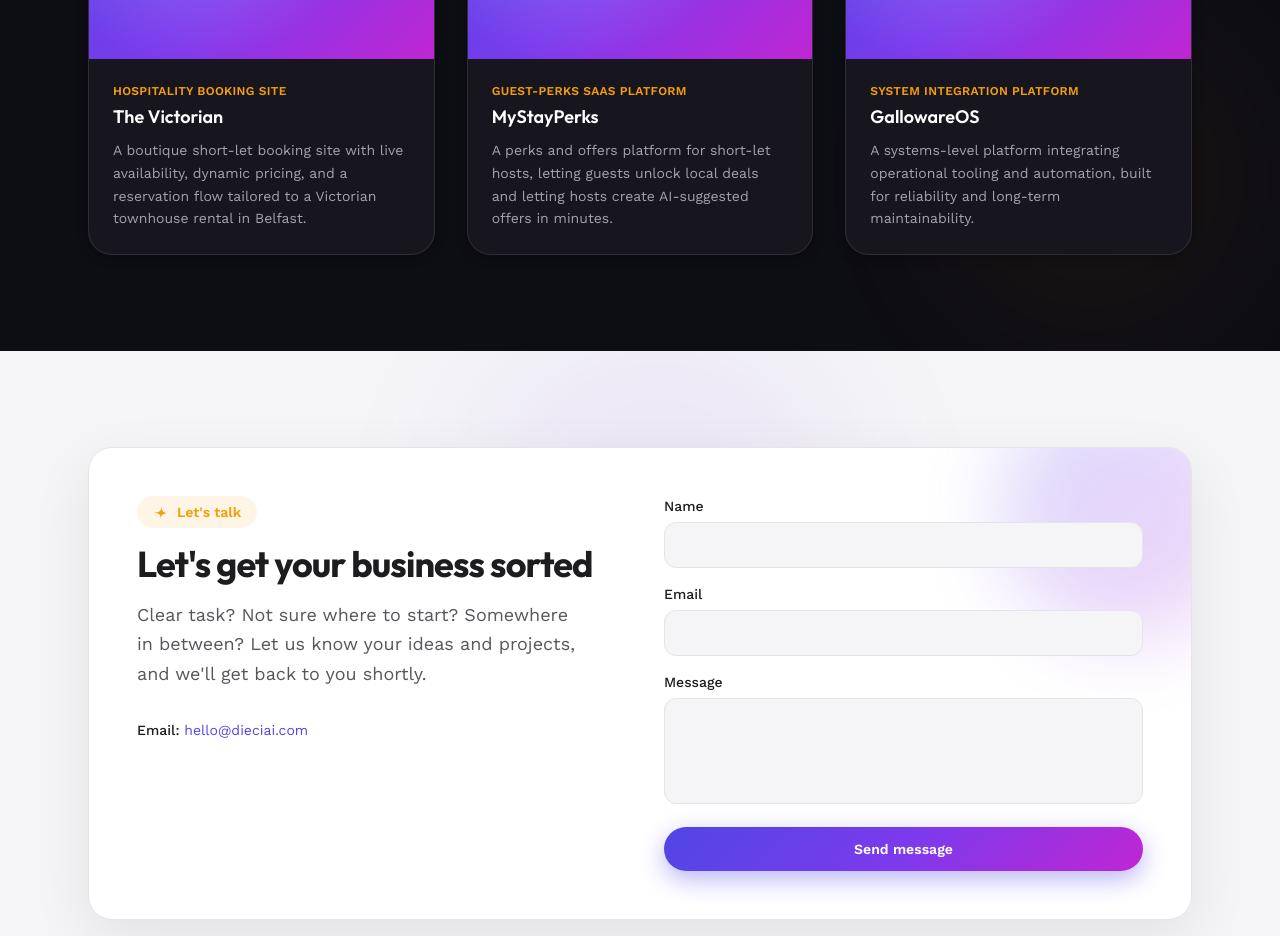
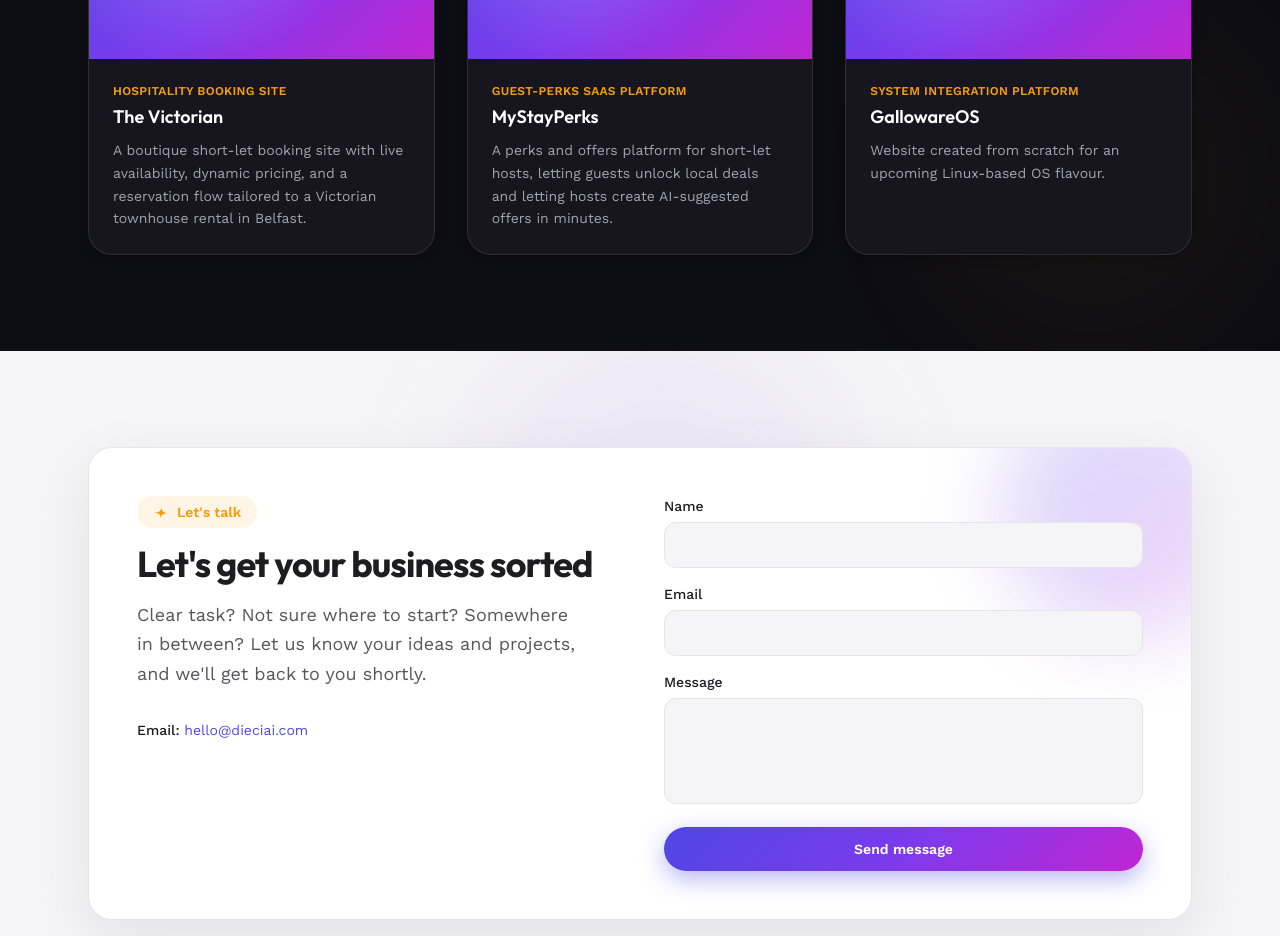
Before and after one commit to duecento/dieci, a Next.js app: page / in a window 1280 px wide. Shown: the part 2440-3376 px from the top of the page. Built offline with nearby package versions, Linux system fonts and the light colour scheme.

Commit message:
Update GallowareOS portfolio card description

```diff
--- a/src/components/Portfolio.tsx
+++ b/src/components/Portfolio.tsx
@@ -15,7 +15,7 @@ const PROJECTS = [
     name: "GallowareOS",
     tag: "System integration platform",
     description:
-      "A systems-level platform integrating operational tooling and automation, built for reliability and long-term maintainability.",
+      "Website created from scratch for an upcoming Linux-based OS flavour.",
   },
 ];
 
```
